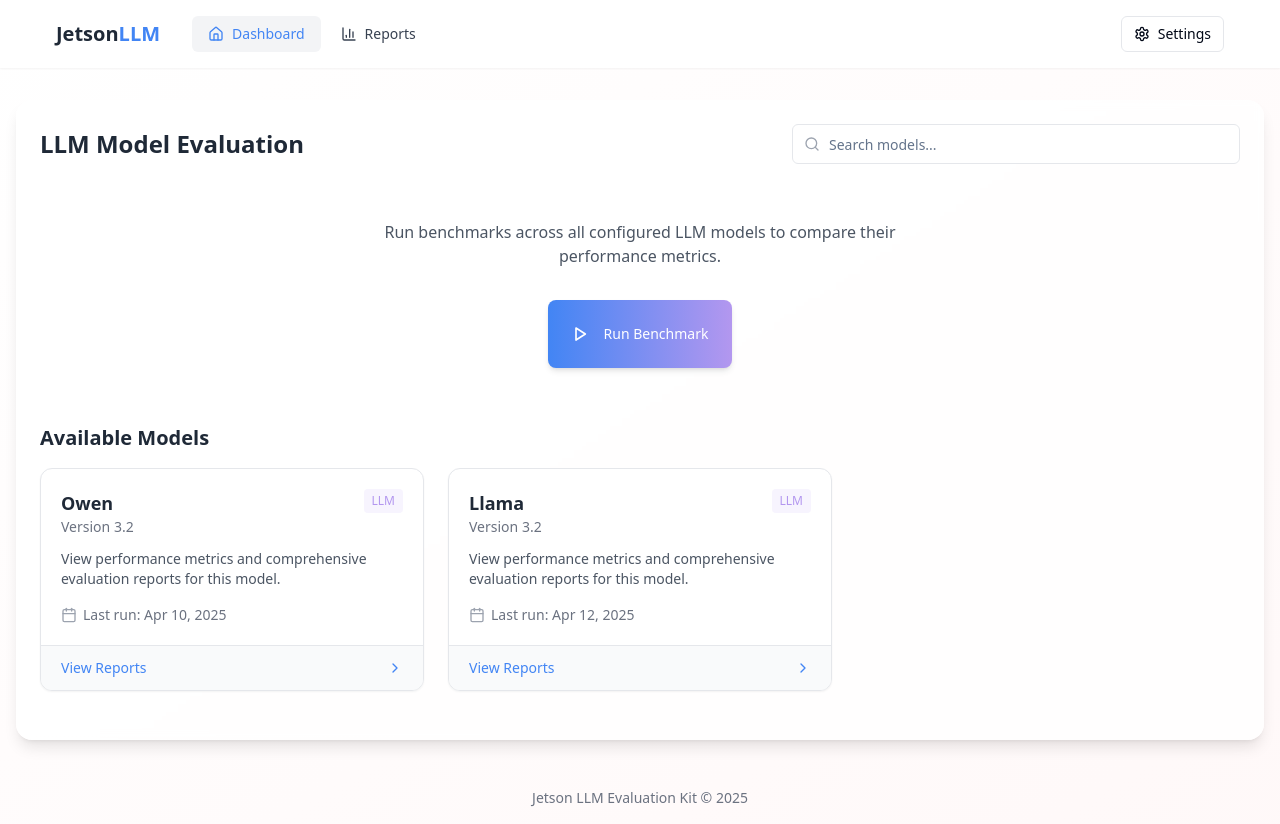
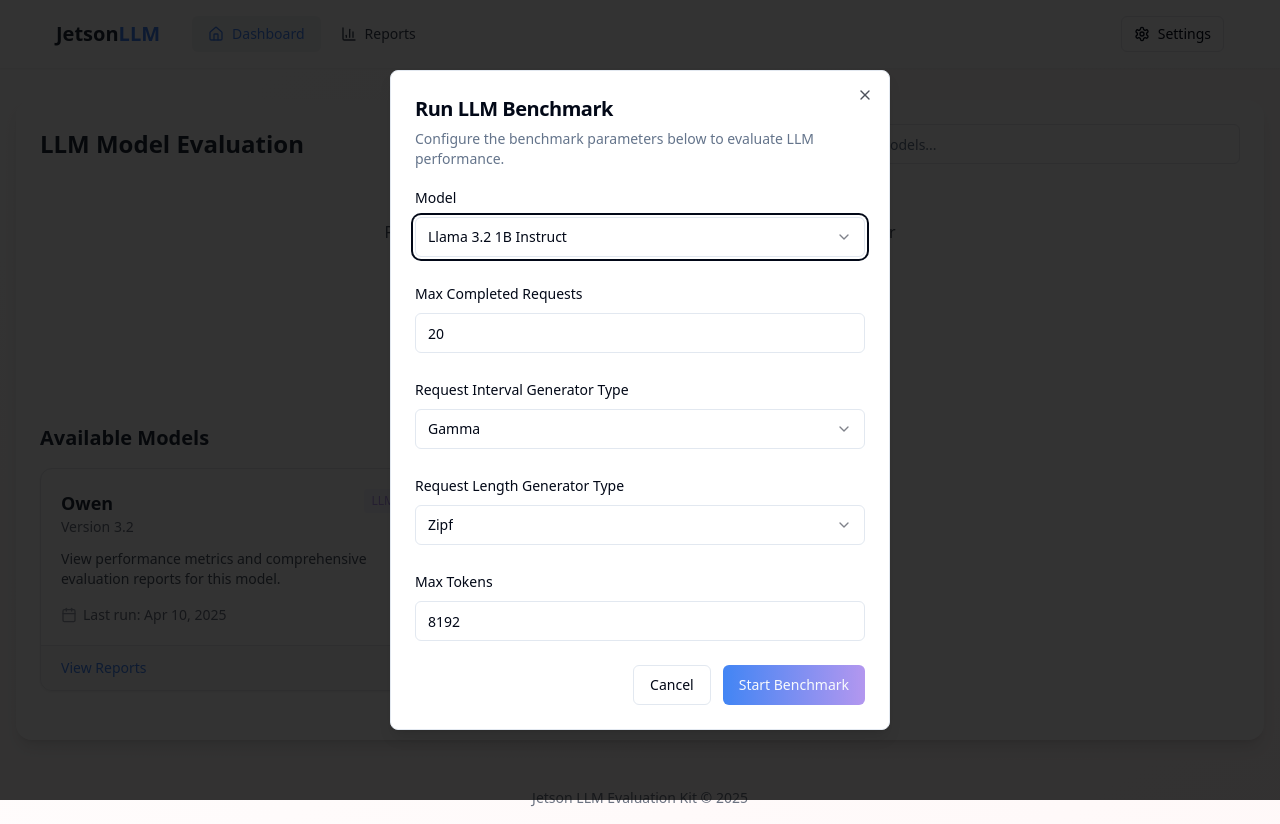
Before and after one commit to Anandhfullstack/jetson-eval-forge, a React (Vite) app: page / in a window 1280 px wide. Both pictures are taken after a click on the button "Run Benchmark". Built offline with nearby package versions, Linux system fonts and the light colour scheme.

Commit message:
feat: Add benchmark modal form
Adds a modal form for running LLM benchmarks, including input fields for model selection, request parameters, and start/cancel buttons.

```diff
--- /dev/null
+++ b/src/components/main/BenchmarkModal.tsx
@@ -0,0 +1,208 @@
+
+import { useState } from "react";
+import { useForm } from "react-hook-form";
+import { zodResolver } from "@hookform/resolvers/zod";
+import { z } from "zod";
+import {
+  Dialog,
+  DialogContent,
+  DialogDescription,
+  DialogHeader,
+  DialogTitle,
+} from "@/components/ui/dialog";
+import {
+  Form,
+  FormControl,
+  FormField,
+  FormItem,
+  FormLabel,
+  FormMessage,
+} from "@/components/ui/form";
+import {
+  Select,
+  SelectContent,
+  SelectItem,
+  SelectTrigger,
+  SelectValue,
+} from "@/components/ui/select";
+import { Input } from "@/components/ui/input";
+import { Button } from "@/components/ui/button";
+
+const formSchema = z.object({
+  model: z.string().min(1, "Please select a model"),
+  maxCompletedRequests: z.number().min(1, "Must be at least 1"),
+  requestIntervalType: z.enum(["gamma", "poisson", "uniform"]),
+  requestLengthType: z.enum(["zipf", "uniform", "fixed"]),
+  maxTokens: z.number().min(1, "Must be at least 1"),
+});
+
+type BenchmarkFormValues = z.infer<typeof formSchema>;
+
+interface BenchmarkModalProps {
+  open: boolean;
+  onOpenChange: (open: boolean) => void;
+  onSubmit: (values: BenchmarkFormValues) => void;
+}
+
+const BenchmarkModal = ({ open, onOpenChange, onSubmit }: BenchmarkModalProps) => {
+  const form = useForm<BenchmarkFormValues>({
+    resolver: zodResolver(formSchema),
+    defaultValues: {
+      model: "meta-llama/Llama-3.2-1B-Instruct",
+      maxCompletedRequests: 20,
+      requestIntervalType: "gamma",
+      requestLengthType: "zipf",
+      maxTokens: 8192,
+    },
+  });
+
+  const handleSubmit = (values: BenchmarkFormValues) => {
+    onSubmit(values);
+    onOpenChange(false);
+  };
+
+  return (
+    <Dialog open={open} onOpenChange={onOpenChange}>
+      <DialogContent className="sm:max-w-[500px]">
+        <DialogHeader>
+          <DialogTitle className="text-xl font-semibold">Run LLM Benchmark</DialogTitle>
+          <DialogDescription>
+            Configure the benchmark parameters below to evaluate LLM performance.
+          </DialogDescription>
+        </DialogHeader>
+
+        <Form {...form}>
+          <form onSubmit={form.handleSubmit(handleSubmit)} className="space-y-6">
+            <FormField
+              control={form.control}
+              name="model"
+              render={({ field }) => (
+                <FormItem>
+                  <FormLabel>Model</FormLabel>
+                  <Select onValueChange={field.onChange} defaultValue={field.value}>
+                    <FormControl>
+                      <SelectTrigger>
+                        <SelectValue placeholder="Select a model" />
+                      </SelectTrigger>
+                    </FormControl>
+                    <SelectContent>
+                      <SelectItem value="meta-llama/Llama-3.2-1B-Instruct">
+                        Llama 3.2 1B Instruct
+                      </SelectItem>
+                      {/* Add more models here */}
+                    </SelectContent>
+                  </Select>
+                  <FormMessage />
+                </FormItem>
+              )}
+            />
+
+            <FormField
+              control={form.control}
+              name="maxCompletedRequests"
+              render={({ field }) => (
+                <FormItem>
+                  <FormLabel>Max Completed Requests</FormLabel>
+                  <FormControl>
+                    <Input
+                      type="number"
+                      {...field}
+                      onChange={e => field.onChange(Number(e.target.value))}
+                      min={1}
+                      placeholder="Enter max completed requests"
+                    />
+                  </FormControl>
+                  <FormMessage />
+                </FormItem>
+              )}
+            />
+
+            <FormField
+              control={form.control}
+              name="requestIntervalType"
+              render={({ field }) => (
+                <FormItem>
+                  <FormLabel>Request Interval Generator Type</FormLabel>
+                  <Select onValueChange={field.onChange} defaultValue={field.value}>
+                    <FormControl>
+                      <SelectTrigger>
+                        <SelectValue placeholder="Select generator type" />
+                      </SelectTrigger>
+                    </FormControl>
+                    <SelectContent>
+                      <SelectItem value="gamma">Gamma</SelectItem>
+                      <SelectItem value="poisson">Poisson</SelectItem>
+                      <SelectItem value="uniform">Uniform</SelectItem>
+                    </SelectContent>
+                  </Select>
+                  <FormMessage />
+                </FormItem>
+              )}
+            />
+
+            <FormField
+              control={form.control}
+              name="requestLengthType"
+              render={({ field }) => (
+                <FormItem>
+                  <FormLabel>Request Length Generator Type</FormLabel>
+                  <Select onValueChange={field.onChange} defaultValue={field.value}>
+                    <FormControl>
+                      <SelectTrigger>
+                        <SelectValue placeholder="Select generator type" />
+                      </SelectTrigger>
+                    </FormControl>
+                    <SelectContent>
+                      <SelectItem value="zipf">Zipf</SelectItem>
+                      <SelectItem value="uniform">Uniform</SelectItem>
+                      <SelectItem value="fixed">Fixed</SelectItem>
+                    </SelectContent>
+                  </Select>
+                  <FormMessage />
+                </FormItem>
+              )}
+            />
+
+            <FormField
+              control={form.control}
+              name="maxTokens"
+              render={({ field }) => (
+                <FormItem>
+                  <FormLabel>Max Tokens</FormLabel>
+                  <FormControl>
+                    <Input
+                      type="number"
+                      {...field}
+                      onChange={e => field.onChange(Number(e.target.value))}
+                      min={1}
+                      placeholder="Enter max tokens"
+                    />
+                  </FormControl>
+                  <FormMessage />
+                </FormItem>
+              )}
+            />
+
+            <div className="flex justify-end gap-3">
+              <Button
+                type="button"
+                variant="outline"
+                onClick={() => onOpenChange(false)}
+              >
+                Cancel
+              </Button>
+              <Button
+                type="submit"
+                className="bg-gradient-to-r from-jetson-blue to-jetson-purple hover:opacity-90"
+              >
+                Start Benchmark
+              </Button>
+            </div>
+          </form>
+        </Form>
+      </DialogContent>
+    </Dialog>
+  );
+};
+
+export default BenchmarkModal;
--- a/src/pages/MainPage.tsx
+++ b/src/pages/MainPage.tsx
@@ -1,21 +1,22 @@
-
 import { useState } from "react";
 import AppLayout from "@/components/layout/AppLayout";
 import SearchBar from "@/components/main/SearchBar";
 import ModelCard from "@/components/main/ModelCard";
 import { useModelData } from "@/contexts/ModelDataContext";
 import BenchmarkButton from "@/components/main/BenchmarkButton";
+import BenchmarkModal from "@/components/main/BenchmarkModal";
 
 const MainPage = () => {
   const [searchTerm, setSearchTerm] = useState("");
+  const [modalOpen, setModalOpen] = useState(false);
   const { models } = useModelData();
 
   const handleSearch = (value: string) => {
     setSearchTerm(value);
   };
 
-  const handleRunBenchmark = () => {
-    console.log("Running benchmark...");
+  const handleStartBenchmark = (formValues: any) => {
+    console.log("Starting benchmark with values:", formValues);
     // Implement benchmark logic here
   };
 
@@ -39,7 +40,7 @@ const MainPage = () => {
               Run benchmarks across all configured LLM models to compare their performance metrics.
             </p>
           </div>
-          <BenchmarkButton onClick={handleRunBenchmark} />
+          <BenchmarkButton onClick={() => setModalOpen(true)} />
         </div>
 
         <div>
@@ -56,6 +57,12 @@ const MainPage = () => {
             ))}
           </div>
         </div>
+
+        <BenchmarkModal
+          open={modalOpen}
+          onOpenChange={setModalOpen}
+          onSubmit={handleStartBenchmark}
+        />
       </div>
     </AppLayout>
   );
```
